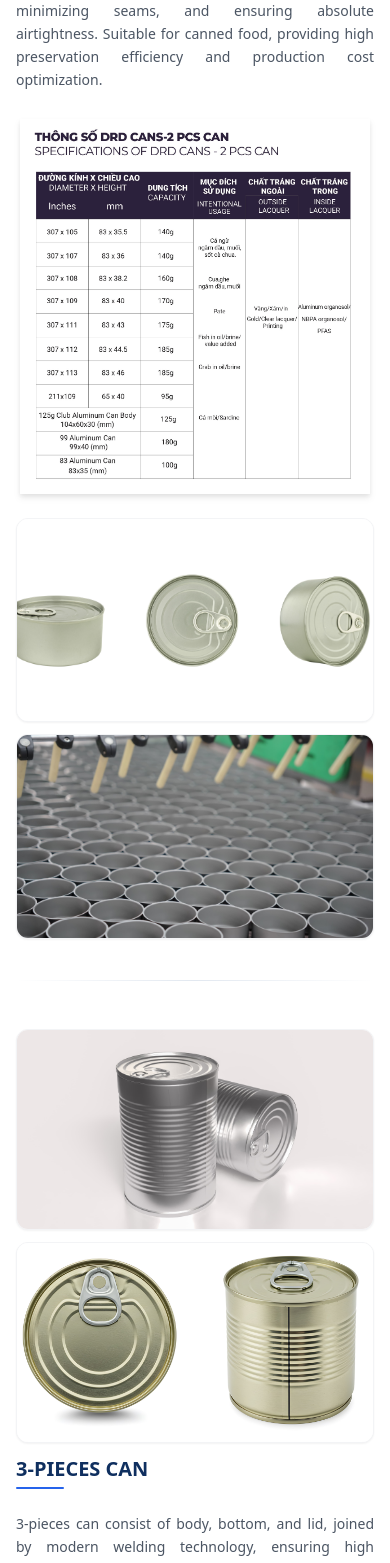
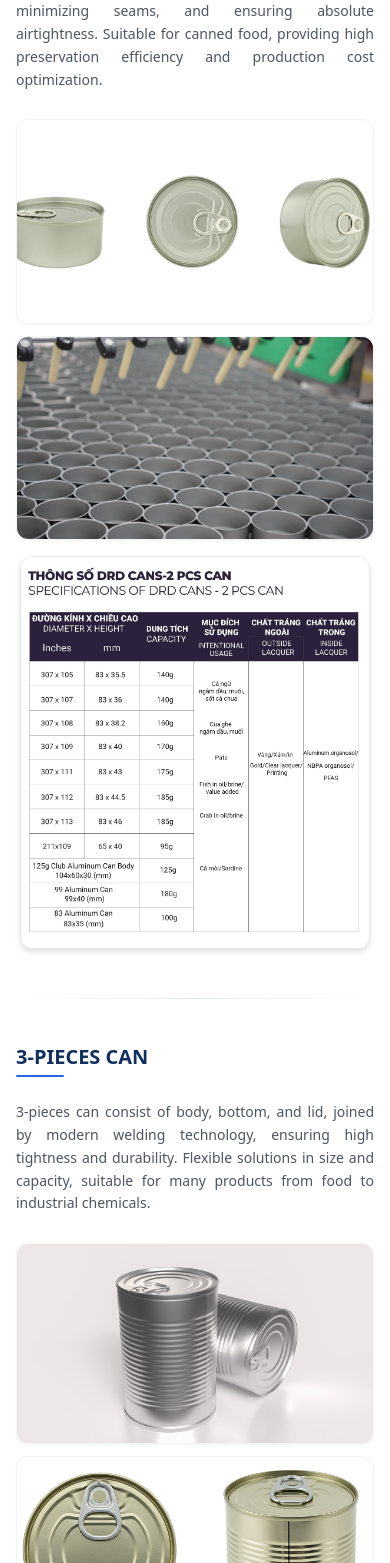
Before and after one commit to lekhanhdat/delta-seikan, a React (Vite) app: page /en/products in a window 390 px wide. Shown: the part 2005-3568 px from the top of the page. Built offline with nearby package versions, Linux system fonts and the light colour scheme.

Commit message:
fix(component): enhance specImage styling and add responsive sections in ProductSection components

```diff
--- a/src/pages/products/components/ProductSection/ProductSectionClassic.module.css
+++ b/src/pages/products/components/ProductSection/ProductSectionClassic.module.css
@@ -86,7 +86,7 @@
 }
 
 .specImage {
-  @apply w-full h-auto object-contain drop-shadow-md;
+  @apply w-full h-auto object-contain drop-shadow-md rounded-xl border border-gray-200 bg-white;
 }
 
 @media (min-width: 1024px) {
--- a/src/pages/products/components/ProductSection/ProductSectionFeature.module.css
+++ b/src/pages/products/components/ProductSection/ProductSectionFeature.module.css
@@ -58,7 +58,15 @@
 }
 
 .specImage {
-  @apply w-full h-auto object-contain drop-shadow-md max-h-[50svh];
+  @apply w-full h-auto object-contain drop-shadow-md max-h-[50svh] rounded-xl border border-gray-200 bg-white;
+}
+
+.specSectionDesktop {
+  @apply hidden md:flex;
+}
+
+.specSectionMobile {
+  @apply flex md:hidden md:col-span-3;
 }
 
 .imageGallery {
--- a/src/pages/products/components/ProductSection/ProductSectionFeature.tsx
+++ b/src/pages/products/components/ProductSection/ProductSectionFeature.tsx
@@ -35,7 +35,7 @@ const ProductSectionFeature = ({
           </div>
 
           {specImage && (
-            <div className={styles.specSection}>
+            <div className={`${styles.specSection} ${styles.specSectionDesktop}`}>
               <div className={styles.specWrap}>
                 <ImageFullscreenViewer
                   src={specImage}
@@ -60,6 +60,18 @@ const ProductSectionFeature = ({
             </div>
           ))}
         </div>
+
+        {specImage && (
+          <div className={`${styles.specSection} ${styles.specSectionMobile}`}>
+            <div className={styles.specWrap}>
+              <ImageFullscreenViewer
+                src={specImage}
+                alt={`${title} specification`}
+                imageClassName={styles.specImage}
+              />
+            </div>
+          </div>
+        )}
       </div>
     </section>
   );
--- a/src/pages/products/components/ProductSection/ProductSectionReverse.module.css
+++ b/src/pages/products/components/ProductSection/ProductSectionReverse.module.css
@@ -29,7 +29,7 @@
 }
 
 .productMainInfo {
-  @apply flex flex-col gap-4 h-full md:col-span-2;
+  @apply order-1 flex flex-col gap-4 h-full md:order-2 md:col-span-2;
 }
 
 .description {
@@ -62,11 +62,19 @@
 }
 
 .specImage {
-  @apply w-full h-auto object-contain drop-shadow-md max-h-[50svh];
+  @apply w-full h-auto object-contain drop-shadow-md max-h-[50svh] rounded-xl border border-gray-200 bg-white;
+}
+
+.specSectionDesktop {
+  @apply hidden md:flex;
+}
+
+.specSectionMobile {
+  @apply order-3 flex md:hidden md:col-span-3;
 }
 
 .imageGallery {
-  @apply flex flex-col gap-3 mt-1 md:col-span-1 h-full;
+  @apply order-2 flex flex-col gap-3 mt-1 md:order-1 md:col-span-1 h-full;
 }
 
 .imageItem {
--- a/src/pages/products/components/ProductSection/ProductSectionReverse.tsx
+++ b/src/pages/products/components/ProductSection/ProductSectionReverse.tsx
@@ -49,7 +49,7 @@ const ProductSectionReverse = ({
           </div>
 
           {specImage && (
-            <div className={styles.specSection}>
+            <div className={`${styles.specSection} ${styles.specSectionDesktop}`}>
               <div className={styles.specWrap}>
                 <ImageFullscreenViewer
                   src={specImage}
@@ -61,6 +61,18 @@ const ProductSectionReverse = ({
           )}
         </div>
 
+        {specImage && (
+          <div className={`${styles.specSection} ${styles.specSectionMobile}`}>
+            <div className={styles.specWrap}>
+              <ImageFullscreenViewer
+                src={specImage}
+                alt={`${title} specification`}
+                imageClassName={styles.specImage}
+              />
+            </div>
+          </div>
+        )}
+
       </div>
     </section>
   );
--- a/src/pages/products/components/ProductSection/ProductSectionStacked.module.css
+++ b/src/pages/products/components/ProductSection/ProductSectionStacked.module.css
@@ -58,11 +58,18 @@
 
 .specWrap {
   @apply w-full h-auto relative flex items-center justify-center;
-  max-height: 50svh;
 }
 
 .specImage {
-  @apply w-full h-auto object-contain drop-shadow-md max-h-[50svh];
+  @apply w-full h-auto object-contain drop-shadow-md rounded-xl border border-gray-200 bg-white;
+}
+
+.specSectionDesktop {
+  @apply hidden md:flex;
+}
+
+.specSectionMobile {
+  @apply flex md:hidden md:col-span-3;
 }
 
 .imageGallery {
@@ -78,6 +85,14 @@
 }
 
 @media (min-width: 768px) {
+  .specWrap {
+    max-height: 50svh;
+  }
+
+  .specImage {
+    max-height: 50svh;
+  }
+
   .imageGallery {
     max-height: 90svh;
   }
--- a/src/pages/products/components/ProductSection/ProductSectionStacked.tsx
+++ b/src/pages/products/components/ProductSection/ProductSectionStacked.tsx
@@ -35,7 +35,7 @@ const ProductSectionStacked = ({
           </div>
 
           {specImage && (
-            <div className={styles.specSection}>
+            <div className={`${styles.specSection} ${styles.specSectionDesktop}`}>
               <div className={styles.specWrap}>
                 <ImageFullscreenViewer
                   src={specImage}
@@ -60,6 +60,18 @@ const ProductSectionStacked = ({
             </div>
           ))}
         </div>
+
+        {specImage && (
+          <div className={`${styles.specSection} ${styles.specSectionMobile}`}>
+            <div className={styles.specWrap}>
+              <ImageFullscreenViewer
+                src={specImage}
+                alt={`${title} specification`}
+                imageClassName={styles.specImage}
+              />
+            </div>
+          </div>
+        )}
       </div>
     </section>
   );
```
Also changed, not shown: src/assets/images/hinh12.jpg.
